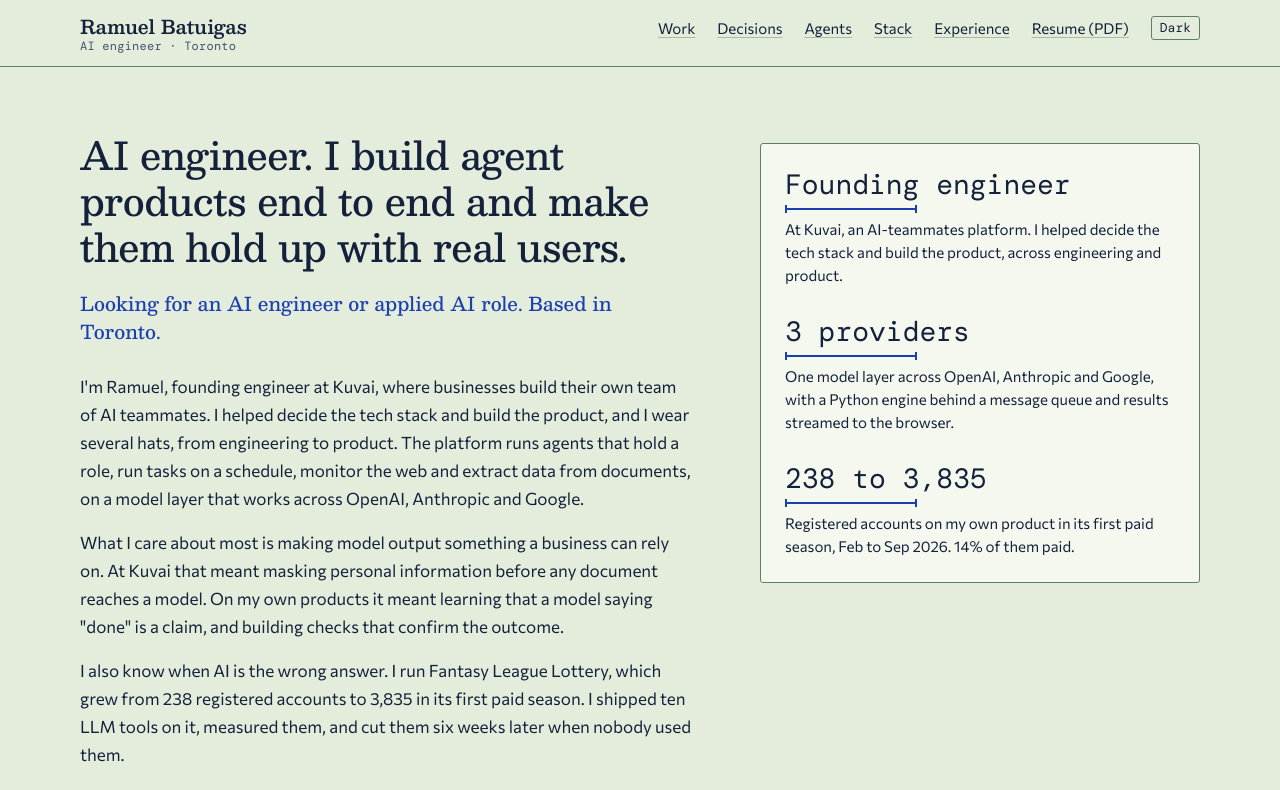
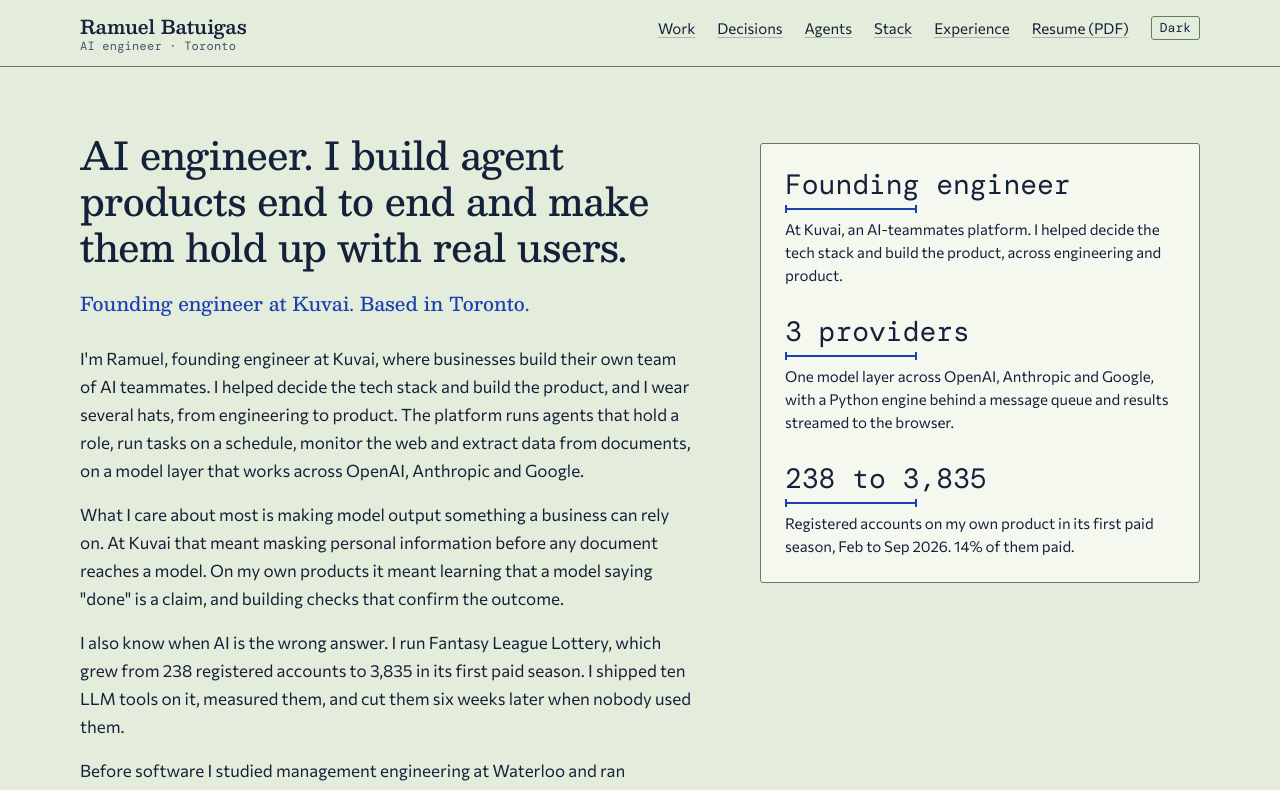
Before and after one commit to ManagementEngineer/portfolio, a React (Vite) app: page / in a window 1280 px wide. Shown: the top 790 px of the page. Built offline with nearby package versions, Linux system fonts and the light colour scheme.

Commit message:
Remove the job-seeking line from the site
Co-Authored-By: Claude Fable 5.2 <noreply@anthropic.com>

```diff
--- a/src/data/site.ts
+++ b/src/data/site.ts
@@ -13,7 +13,7 @@ export const person = {
 
 export const opening = {
   headline: 'AI engineer. I build agent products end to end and make them hold up with real users.',
-  ask: 'Looking for an AI engineer or applied AI role. Based in Toronto.',
+  ask: 'Founding engineer at Kuvai. Based in Toronto.',
   letter: [
     "I'm Ramuel, founding engineer at Kuvai, where businesses build their own team of AI teammates. I helped decide the tech stack and build the product, and I wear several hats, from engineering to product. The platform runs agents that hold a role, run tasks on a schedule, monitor the web and extract data from documents, on a model layer that works across OpenAI, Anthropic and Google.",
     "What I care about most is making model output something a business can rely on. At Kuvai that meant masking personal information before any document reaches a model. On my own products it meant learning that a model saying \"done\" is a claim, and building checks that confirm the outcome.",
--- a/src/pages/Home.tsx
+++ b/src/pages/Home.tsx
@@ -197,7 +197,7 @@ export default function Home() {
       </section>
 
       <footer className="foot">
-        <p className="foot__ask">{opening.ask}</p>
+        <p className="foot__ask">Happy to talk about agents, AI products, or anything on this page.</p>
         <Contact />
         <p className="fine">{madeNote}</p>
       </footer>
```
